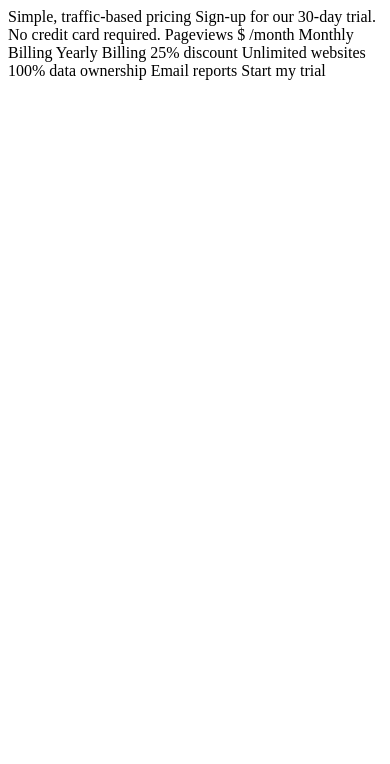
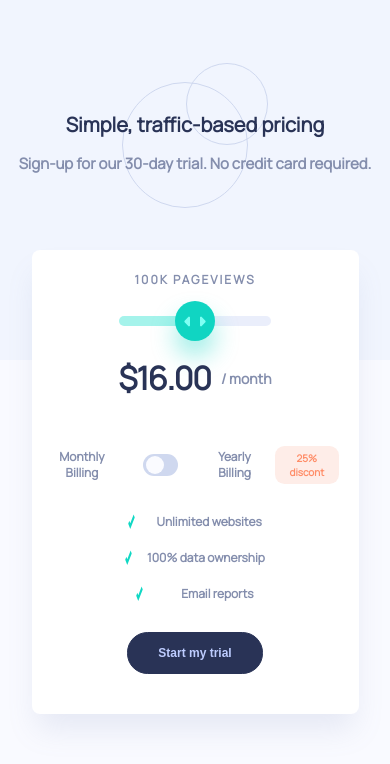
Before and after one commit to nikolakotarac/Bonus-zadatak-6, a plain HTML site: page index.html in a window 390 px wide. Drawn offline with Linux system fonts and the light colour scheme.

Commit message:
finished project

```diff
--- a/index.html
+++ b/index.html
@@ -3,26 +3,57 @@
 <head>
   <meta charset="UTF-8">
   <meta name="viewport" content="width=device-width, initial-scale=1.0">
-
   <link rel="icon" type="image/png" sizes="32x32" href="./images/favicon-32x32.png">
-
-  <title>Insert Title Here</title>
+  <link rel="stylesheet" href="style.css">
+  <link rel="preconnect" href="https://fonts.googleapis.com">
+<link rel="preconnect" href="https://fonts.gstatic.com" crossorigin>
+<link href="https://fonts.googleapis.com/css2?family=Manrope&display=swap" rel="stylesheet">
+  <title>Interactive Pricing Component</title>
 </head>
 <body>
-
-  Simple, traffic-based pricing
-  Sign-up for our 30-day trial. No credit card required.
-
-  Pageviews
-  $ /month
-
-  Monthly Billing
-  Yearly Billing 25% discount
-
-  Unlimited websites
-  100% data ownership
-  Email reports
-
-  Start my trial
+  <div class="container">
+    <div class="header">
+      <h2>Simple, traffic-based pricing</h2>
+      <h4>Sign-up for our 30-day trial. No credit card required.</h4>
+    </div>
+    <div class="card">
+      <div class="card-content">
+        <div class="first-line">
+          <p class="views">100K PAGEVIEWS</p>
+          <div class="months"><h4 class="money">$16.00</h4><span>/ month</span></div>
+        </div>
+        <form class="slider">
+          <input type="range" min="1" max="5" value="3" name="range" class="range" >
+          <div class="months months-grid"><h4 class="money">$16.00</h4><span class="month">/ month</span></div>
+        </form>
+        <div class="third-line">
+          <p>Monthly Billing</p>
+          <div class="toggle"></div>
+          <p>Yearly Billing</p>
+          <span>25% discont</span>
+        </div>
+        <div class="forth-line">
+          <div class="list">
+            <div class="check">
+              <img src="./images/icon-check.svg">
+              <p>Unlimited websites</p>
+            </div>
+            <div class="check">
+              <img src="./images/icon-check.svg">
+              <p>100% data ownership</p>
+            </div>
+            <div class="check">
+              <img src="./images/icon-check.svg">
+              <p>Email reports</p>
+            </div>
+          </div>
+          <div class="button">
+            <button class="trial-btn">Start my trial</button>
+          </div>
+        </div>
+      </div>
+    </div>
+  </div>
+  <script src="script.js"></script>
 </body>
 </html>
--- /dev/null
+++ b/script.js
@@ -0,0 +1,48 @@
+const toggleBtn = document.querySelector('.toggle');
+const views = document.querySelector('.views');
+const money = document.querySelector('.money');
+const slider = document.querySelector(".range");
+
+let discont = 1;
+
+toggleBtn.addEventListener('click', function()  {
+    toggleBtn.classList.toggle('active');
+
+
+})
+
+slider.addEventListener('mousemove', function(){
+    toggleBtn.classList.contains('active') ?  discont = 0.75 :  discont = 1 ;
+
+    switch(slider.value) {
+        case '1':
+           views.textContent = "10K PAGEVIEWS";
+            total = 8 * discont;
+            money.textContent = `$${total.toFixed(2)}`
+            break;
+        case '2':
+           views.textContent = "50K PAGEVIEWS";
+            total = 12 * discont;
+            money.textContent = `$${total.toFixed(2)}`
+            break;
+        case '3':
+           views.textContent = "100K PAGEVIEWS";
+            total = 16 * discont;
+            money.textContent = `$${total.toFixed(2)}`
+            break;
+        case '4':
+           views.textContent = "500K PAGEVIEWS";
+            total = 24 * discont;
+            money.textContent = `$${total.toFixed(2)}`
+            break;
+        case '5':
+           views.textContent = "1M PAGEVIEWS";
+            total = 36 * discont;
+            money.textContent = `$${total.toFixed(2)}`
+    }
+
+    let sliderValue = parseInt(slider.value);
+    sliderValue = (sliderValue - 1) * 25;
+    slider.style.background = ('linear-gradient( to right, rgb(165, 243, 235) 50%, rgb(234, 238, 251) 0%)', `linear-gradient(to right, rgb(165, 243, 235) ${sliderValue}%,  rgb(234, 238, 251) 0%)`);
+
+})
--- /dev/null
+++ b/style.css
@@ -0,0 +1,285 @@
+* {
+    margin: 0;
+    padding: 0;
+    box-sizing: border-box;
+  }
+body {
+    font-family: 'Manrope';
+    background: #F9FAFF;
+    position:relative;
+    background-image: url('/images/bg-pattern.svg');
+    background-repeat: no-repeat;
+    height:400px;
+    background-size: cover;
+    background-position: center;
+    width:100%;
+    z-index: -1;
+}
+
+.container{
+    display: flex;
+    flex-direction: column;
+    justify-content: center;
+    align-items: center;
+    margin: 60px 0;
+}
+.header{
+    background-image: url('/images/pattern-circles.svg');
+    background-repeat: no-repeat;
+    background-position: center;
+    height: 150px;
+    margin-bottom: 40px;
+}
+.header h2{
+    font-style: normal;
+    font-weight: 800;
+    font-size: 28px;
+    line-height: 38px;
+    text-align: center;
+    color: #293356;
+    padding-top: 46px;
+    padding-bottom: 10px;
+}
+.header h4{
+    font-style: normal;
+    font-weight: 600;
+    font-size: 15px;
+    line-height: 20px;
+    text-align: center;
+    color: #848EAD;
+}
+.card{
+    width: 540px;
+    background: #FFFFFF;
+    box-shadow: 0px 20px 30px -5px rgba(127, 137, 185, 0.152073);
+    border-radius: 8px;
+}
+.card-content{
+    display: flex;
+    flex-direction: column;
+    padding: 40px;
+}
+.first-line{
+    display: flex;
+    justify-content: space-between;
+    align-items: center;
+}
+.views {
+    font-style: normal;
+    font-weight: 800;
+    font-size: 14px;
+    line-height: 19px;
+    text-align: center;
+    letter-spacing: 2px;
+    text-transform: uppercase;
+
+    color: #848EAD;
+}
+.months{
+    display: flex;
+    align-items: center;
+}
+.money{
+    font-style: normal;
+    font-weight: 800;
+    font-size: 40px;
+    line-height: 55px;
+    /* identical to box height */
+
+    text-align: right;
+    letter-spacing: -1px;
+
+    color: #293356;
+}
+.month{
+    font-style: normal;
+    font-weight: 600;
+    font-size: 16px;
+    line-height: 22px;
+    /* identical to box height */
+    padding-left:10px;
+    text-align: center;
+
+    color: #848EAD;
+}
+.months-grid{
+    display:none;
+}
+.slider {
+    margin:20px 0;
+}
+.slider input {
+    width: 100%;
+    height: 10px;
+    -webkit-appearance: none;
+    background:linear-gradient( to right, rgb(165, 243, 235) 50%, rgb(234, 238, 251) 0%);
+    outline: none;
+    border-radius: 8px;
+}
+.slider input::-webkit-slider-thumb {
+    appearance: none;
+    width: 40px;
+    height: 40px;
+    background: url('./images/icon-slider.svg') center no-repeat;
+    background-color:   rgb(16, 213, 194);
+    border-radius: 50%;
+    cursor: pointer;
+    box-shadow: 0 15px 25px 0 rgba(16, 213, 194, .4);
+  }
+.slider input::-webkit-slider-thumb:hover {
+    background-color: rgb(14, 170, 155);
+}
+.slider input::-webkit-slider-thumb:active {
+    cursor: grabbing;
+}
+.third-line{
+    display:flex;
+    justify-content: flex-end;
+    gap:15px;
+    align-items: center;
+    padding-top:20px;
+}
+.third-line p{
+    font-style: normal;
+    font-weight: 600;
+    font-size: 12px;
+    line-height: 16px;
+    text-align: center;
+
+    color: #848EAD;
+}
+.toggle{
+    position:relative;
+    width: 43px;
+    height: 22px;
+    margin: 0 16px;
+    padding: 4px;
+    background: #CFD8EF;
+    border-radius: 15px;
+}
+.toggle.active {
+    background:#7AEADF;
+}
+.toggle::before {
+    position:absolute;
+    content: '';
+    display: block;
+    height: 18px;
+    width: 18px;
+    border-radius: 50%;
+    background: rgb(250, 251, 255) ;
+    left: 3%;
+    top:1%;
+    margin:2px;
+
+}
+.active.toggle::before {
+    background:rgb(250, 251, 255);
+    left: 49%;
+
+}
+.togle.cricle.active {
+    left: 60%;
+}
+.toggle:hover{
+    cursor:pointer;
+    background: #7AEADF;
+}
+.third-line span{
+    font-style: normal;
+    font-weight: 800;
+    font-size: 10px;
+    line-height: 14px;
+    /* identical to box height */
+    padding:5px 10px;
+    text-align: center;
+
+    color: #FF8D68;
+    background: #FEEDE8;
+    border-radius: 9.5px;
+}
+.forth-line{
+    display: flex;
+    margin:20px 0;
+    align-items: center;
+    justify-content: space-between;
+}
+.check{
+    display:flex;
+    padding:10px 0;
+}
+
+.check p{
+    font-style: normal;
+    font-weight: 600;
+    font-size: 12px;
+    line-height: 16px;
+    padding-left:15px;
+    color: #848EAD;
+}
+.check img{
+    width:17px;
+}
+.trial-btn{
+    font-style: normal;
+    font-weight: 800;
+    font-size: 12px;
+    line-height: 16px;
+    text-align: center;
+    color: #BECDFF;
+    background: #293356;
+    border-radius: 20.5px;
+    border:1px solid #293356;
+    padding:12px 30px;
+}
+.trial-btn:hover{
+    cursor:pointer;
+    color:#FFFFFF;
+}
+@media screen and (max-width:570px) {
+    body{
+        height:300px;
+    }
+    .header h2{
+        font-size:20px;
+    }
+    .header h4{
+        font-size:15px;
+    }
+    .card{
+        width:327px;
+    }
+    .card-content{
+        align-items: center;
+        padding:20px;
+    }
+    .views{
+        font-size: 12px;
+    }
+    .months{
+        display:none;
+    }
+    .months-grid{
+        display: block;
+        display:flex;
+        margin-top:20px;
+    }
+    .money{
+        font-size:32px;
+    }
+    .month{
+        font-size: 14px;
+    }
+    .forth-line{
+        flex-direction: column;
+    }
+    .check{
+        justify-content: space-around;
+    }
+    .check img{
+        width:7px;
+    }
+    .trial-btn{
+        margin-top:20px;
+    }
+}
```
